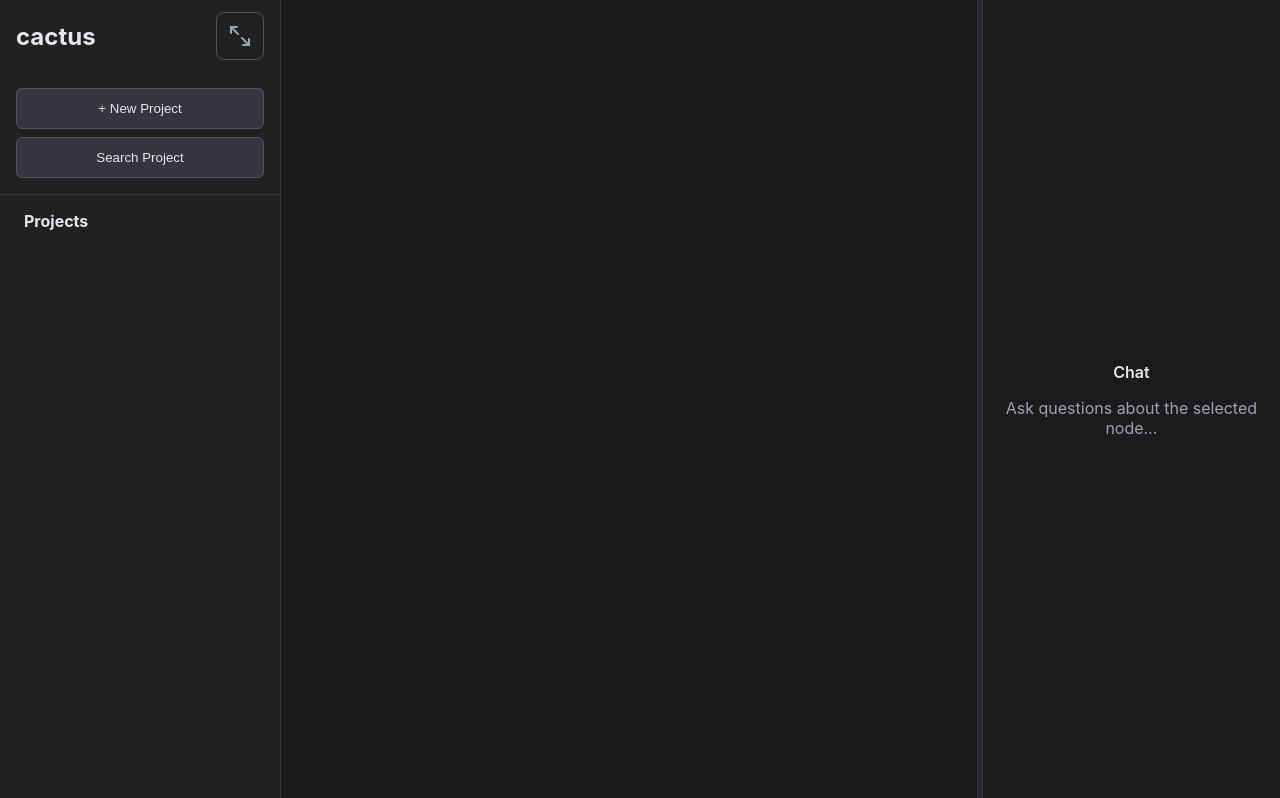
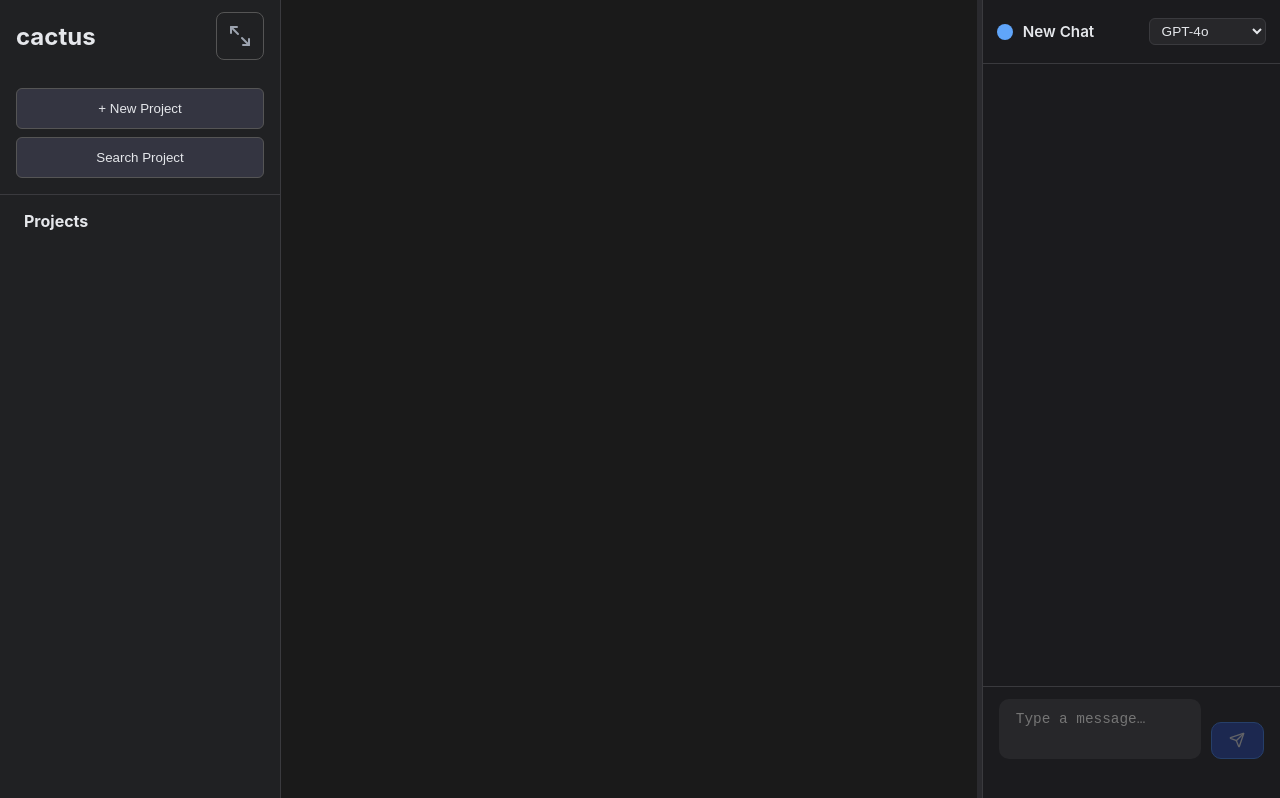
Before and after one commit to shashankshriram123/cactus, a React (Vite) app: page / in a window 1280 px wide. Built offline with nearby package versions, Linux system fonts and the light colour scheme.

Commit message:
nicer chat interface - no linkage between chat and node

```diff
--- a/package.json
+++ b/package.json
@@ -11,6 +11,7 @@
   },
   "dependencies": {
     "@gitgraph/js": "^1.4.0",
+    "lucide-react": "^0.525.0",
     "react": "^19.1.0",
     "react-dom": "^19.1.0",
     "react-resizable-panels": "^3.0.3",
--- a/src/App.css
+++ b/src/App.css
@@ -70,8 +70,17 @@ body, html, #root {
   height:100%;          /* you already have this line */
 }
 
+:root{
+  --controls-h:30px;             /* was 48px */
+}
 /* Graph Controls */
 .graph-controls-container {
+    /* <— single source of truth */
+  position:fixed;
+  bottom:0;
+  left:68px;
+  right:0;
+  height:var(--controls-h);
   position: fixed;
   bottom: 0;
   left: 68px; /* Start at collapsed sidebar width */
--- a/src/components/ChatPanel.css
+++ b/src/components/ChatPanel.css
@@ -1,18 +1,81 @@
+/* ─── ChatPanel base ────────────────────────────── */
 .chat-panel{
-  height:100%;
   display:flex;
   flex-direction:column;
+  height:100%;
   background:#1b1b1e;
   border-left:1px solid #3a3a3e;
-  overflow:hidden;
+  padding-bottom:var(--controls-h);   /* blue bar clearance */
+  box-sizing:border-box;
 }
-.chat-placeholder{
-  margin:auto;
-  text-align:center;
-  color:#9ca3af;
+
+/* ─── Header ────────────────────────────────────── */
+.chat-header{
+  display:flex;
+  align-items:center;
+  gap:.6rem;
+  padding:.6rem .9rem;
+  border-bottom:1px solid #3a3a3e;
 }
-.chat-placeholder .title{
-  font-weight:600;
+.color-chip{
+  width:16px;height:16px;border-radius:50%;cursor:pointer;
+}
+.chat-title,.title-input{
+  flex:1 1 auto;font-weight:600;font-size:.95rem;color:#e5e7eb;
+  background:transparent;border:0;outline:none;
+}
+.title-input{padding:0 .25rem;border-radius:6px;background:#27272a;}
+.model-select{
+  background:#27272a;color:#e5e7eb;border:1px solid #3a3a3e;
+  padding:.25rem .5rem;border-radius:6px;font-size:.85rem;
+}
+
+/* ─── Messages ──────────────────────────────────── */
+.chat-history{
+  flex:1 1 auto;overflow-y:auto;padding:1rem;scroll-behavior:smooth;
+}
+
+/* ─── Composer row ──────────────────────────────── */
+.chat-composer{
+  display:flex;
+  align-items:flex-end;
+  gap:.6rem;
+  padding:.7rem 1rem;
+  border-top:1px solid #3a3a3e;
+  flex-shrink:0;
+  background:#1b1b1e;
+}
+
+.chat-input{
+  flex:1 1 auto;
+  max-height:200px;
+  background:#27272a;
   color:#e5e7eb;
-  margin-bottom:.5rem;
+  border:1px solid transparent;
+  border-radius:10px;           /* rectangular w/ soft corners */
+  padding:.6rem 1rem;
+  font-size:.9rem;
+  line-height:1.4;
+  resize:none;                  /* auto-grow via JS */
+  outline:none;
+  transition:border .15s;
 }
+.chat-input:focus{ border-color:#3b82f6; }
+
+.send-btn{
+  display:flex;
+  align-items:center;
+  justify-content:center;
+  gap:.35rem;
+  padding:.6rem 1.1rem;
+  background:#1e40af;
+  color:#e5e7eb;
+  border:1px solid #3b82f6;
+  border-radius:10px;           /* same corner radius */
+  font-size:.9rem;
+  cursor:pointer;
+  transition:background .15s, opacity .15s;
+}
+.send-btn svg{ width:1rem;height:1rem; }
+.send-btn:hover:not(:disabled){ background:#2563eb; }
+.send-btn:disabled{ opacity:.35;cursor:not-allowed; }
--- a/src/components/ChatPanel.tsx
+++ b/src/components/ChatPanel.tsx
@@ -1,14 +1,93 @@
-import React from 'react';
+import React, { useState, useRef, useEffect } from 'react';
+import { Send } from 'lucide-react';      // icon library already in Vite template
 import './ChatPanel.css';
 
-const ChatPanel: React.FC = () => (
-  <div className="chat-panel">
-    {/* ⬇︎ temporary placeholder */}
-    <div className="chat-placeholder">
-      <p className="title">Chat</p>
-      <p>Ask questions about the selected node…</p>
+const COLORS = ['#f87171', '#facc15', '#34d399', '#60a5fa', '#c084fc'];
+
+const ChatPanel: React.FC = () => {
+  const [title, setTitle] = useState('New Chat');
+  const [editing, setEdit] = useState(false);
+  const [color, setColor] = useState(3);
+  const [model, setModel] = useState('gpt-4o');
+  const [draft, setDraft] = useState('');
+
+  const taRef = useRef<HTMLTextAreaElement>(null);
+
+  /* auto-grow textarea */
+  useEffect(() => {
+    const ta = taRef.current;
+    if (!ta) return;
+    ta.style.height = 'auto';
+    ta.style.height = Math.min(ta.scrollHeight, 200) + 'px';
+  }, [draft]);
+
+  const cycleColor = () => setColor(i => (i + 1) % COLORS.length);
+  const send = () => {
+    if (!draft.trim()) return;
+    console.log(`[${model}] ${draft}`);
+    setDraft('');
+  };
+
+  return (
+    <div className="chat-panel">
+      {/* header */}
+      <header className="chat-header">
+        <div
+          className="color-chip"
+          style={{ background: COLORS[color] }}
+          onClick={cycleColor}
+        />
+        {editing ? (
+          <input
+            className="title-input"
+            value={title}
+            onChange={e => setTitle(e.target.value)}
+            onBlur={() => setEdit(false)}
+            autoFocus
+          />
+        ) : (
+          <h2 className="chat-title" onDoubleClick={() => setEdit(true)}>
+            {title}
+          </h2>
+        )}
+        <select
+          className="model-select"
+          value={model}
+          onChange={e => setModel(e.target.value)}
+        >
+          <option value="gpt-4o">GPT-4o</option>
+          <option value="gpt-4-turbo">GPT-4 Turbo</option>
+          <option value="claude-3">Claude 3</option>
+        </select>
+      </header>
+
+      {/* messages list (empty for now) */}
+      <main className="chat-history" />
+
+      {/* composer */}
+      <footer className="chat-composer">
+        <textarea
+          ref={taRef}
+          rows={1}
+          className="chat-input"
+          placeholder="Type a message…"
+          value={draft}
+          onChange={e => setDraft(e.target.value)}
+          onKeyDown={e =>
+            e.key === 'Enter' && !e.shiftKey ? (e.preventDefault(), send()) : null
+          }
+        />
+        <button
+          className="send-btn"
+          disabled={!draft.trim()}
+          onClick={send}
+          title="Send (Enter)"
+        >
+          <Send strokeWidth={2} />
+        </button>
+      </footer>
     </div>
-  </div>
-);
+  );
+};
 
 export default ChatPanel;
```
Also changed, not shown: 1 other file (tests, documents, lock files or other folders).
